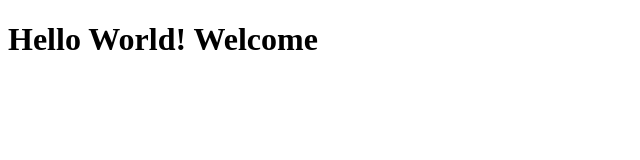
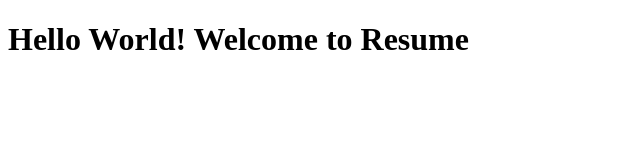
Before and after one commit to smartzsiva/smartzsiva.github.io, a plain HTML site: page index.html in a window 1280 px wide. Shown: the whole page, without its empty margins (0-640 px from the left). Drawn offline with Linux system fonts and the light colour scheme.

Commit message:
Latest changes

```diff
--- a/index.html
+++ b/index.html
@@ -4,6 +4,6 @@
     <title>Resume</title>
 </head>
 <body>
-    <h1>Hello World! Welcome</h1>
+    <h1>Hello World! Welcome to Resume</h1>
 </body>
 </html>
```
